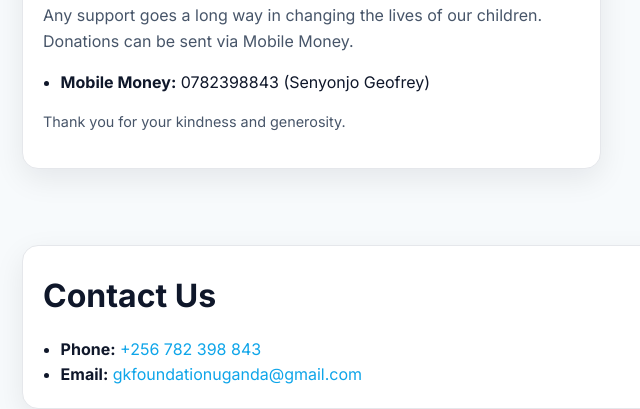
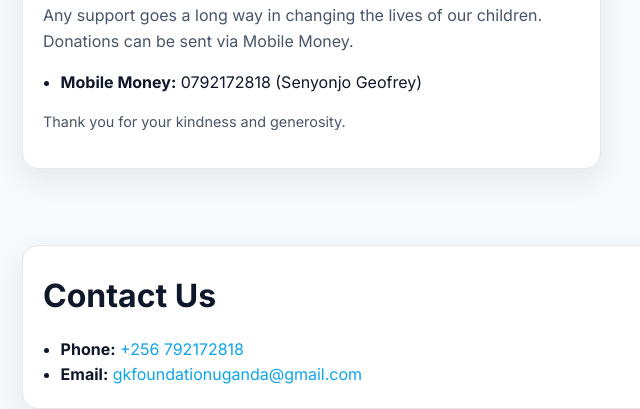
Before and after one commit to busanso-nation/busanso-nation.github.io, a plain HTML site: page donate.html in a window 1280 px wide. Shown: the part 2530-2939 px from the top of the page, 84-724 px from the left. Drawn offline with Linux system fonts and the light colour scheme.

Commit message:
Update donate.html

```diff
--- a/donate.html
+++ b/donate.html
@@ -201,7 +201,7 @@
         <h2>Donate</h2>
         <p class="muted">Any support goes a long way in changing the lives of our children. Donations can be sent via Mobile Money.</p>
         <ul class="list">
-          <li><b>Mobile Money:</b> 0782398843 (Senyonjo Geofrey)</li>
+          <li><b>Mobile Money:</b> 0792172818 (Senyonjo Geofrey)</li>
         </ul>
         <p class="muted small">Thank you for your kindness and generosity.</p>
       </div>
@@ -213,7 +213,7 @@
       <div class="card">
         <h2>Contact Us</h2>
         <ul class="list">
-          <li><b>Phone:</b> <a href="tel:+256782398843">+256 782 398 843</a></li>
+          <li><b>Phone:</b> <a href="tel:+256703888884">+256 792172818</a></li>
           <li><b>Email:</b> <a href="mailto:gkfoundationuganda@gmail.com">gkfoundationuganda@gmail.com</a></li>
         </ul>
       </div>
```
